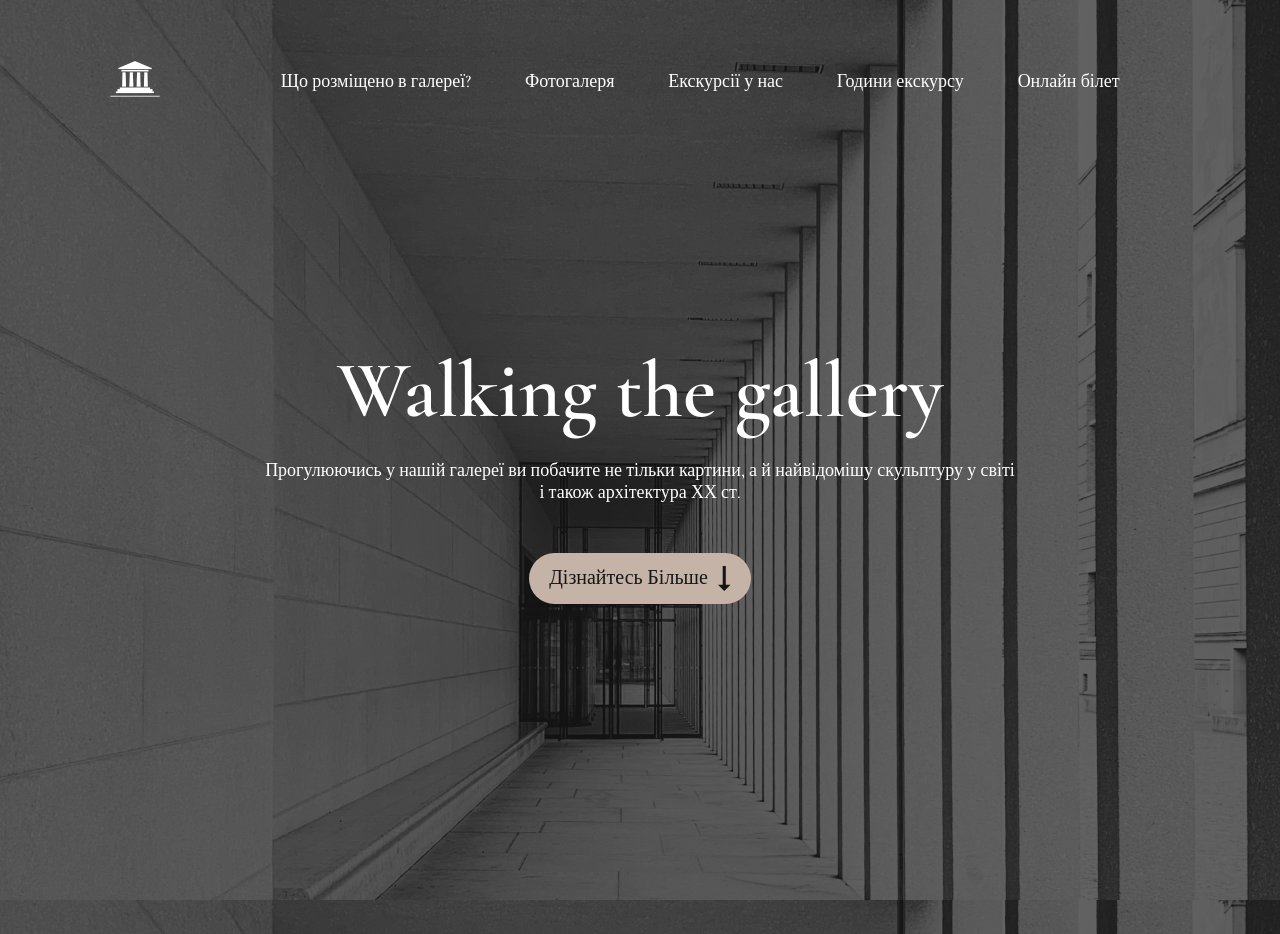
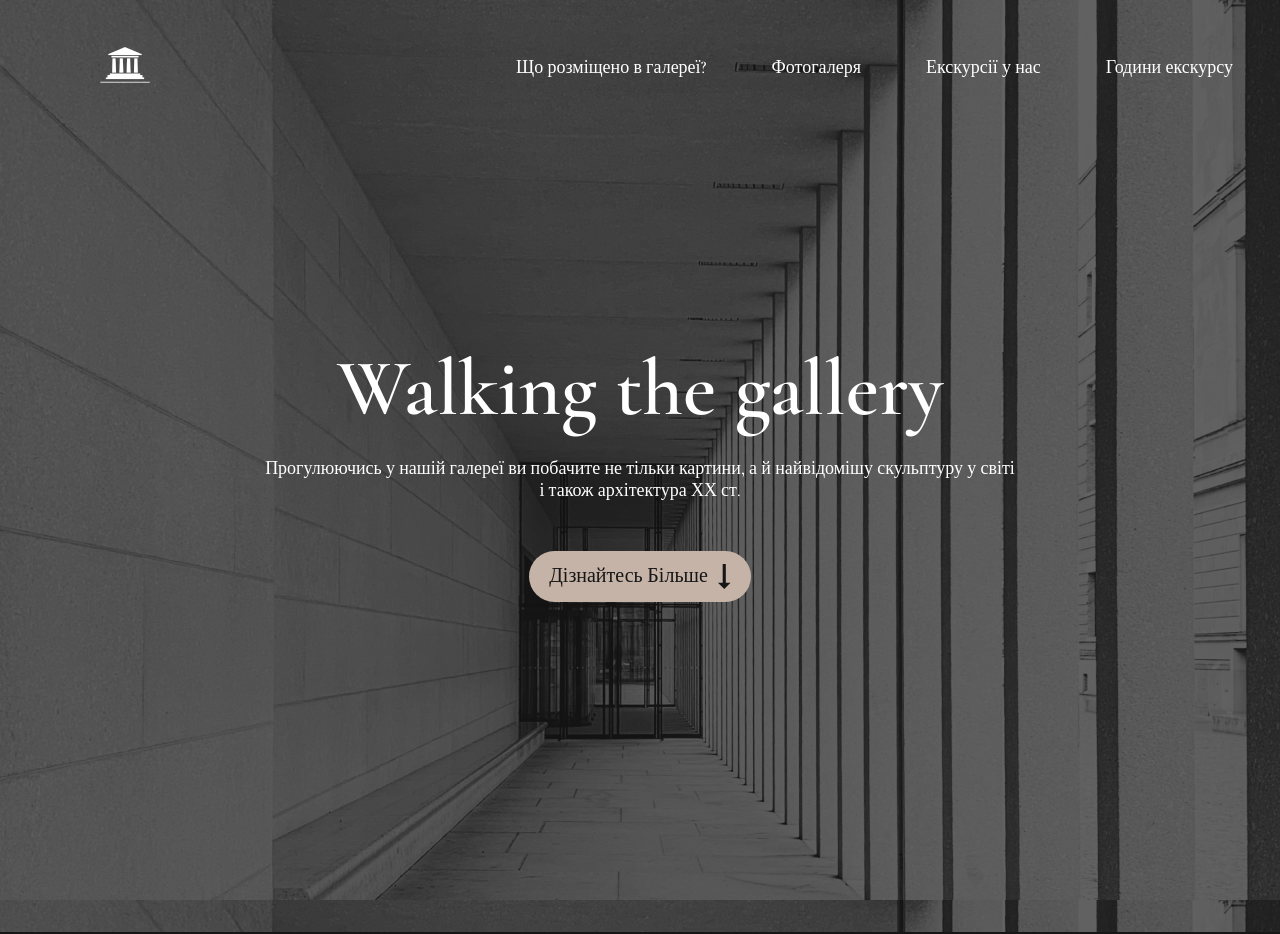
Before and after one commit to ToriaTae/Gallery, a plain HTML site: page index.html in a window 1280 px wide. Shown: the top 934 px of the page. Drawn offline with nearby package versions, Linux system fonts and the light colour scheme.

Commit message:
Add files via upload

```diff
--- a/index.html
+++ b/index.html
@@ -13,19 +13,18 @@
 <body>
     <div class="header">
             <div class="container">
-                <div class="header-line">
+                <header>
                     <div class="header-logo">
                         <img src="logo.png" alt="">
                     </div>
-
-                    <div class="nav">
-                        <a class="nav-item" href="#Gallery">Що розміщено в галереї?</a>
-                        <a class="nav-item" href="#Photogallery">Фотогалеря</a>
-                        <a class="nav-item" href="#Excursion">Екскурсії у нас</a>
-                        <a class="nav-item" href="#Hour">Години екскурсу</a>
-                        <a class="nav-item" href="#Online">Онлайн білет</a>
-                    </div>
-                </div>
+                    <ul>
+                        <li> <a class="nav-item" href="#Gallery">Що розміщено в галереї?</a></li>
+                        <li> <a class="nav-item" href="#Photogallery">Фотогалеря</a></li>
+                        <li>  <a class="nav-item" href="#Excursion">Екскурсії у нас</a></li>
+                        <li> <a class="nav-item" href="#Hour">Години екскурсу</a></li>
+                        <li>  <a class="nav-item" href="#Online">Онлайн білет</a></li>
+                    </ul>
+                </header>
 
                 <div class="header-down">
 
@@ -672,5 +671,7 @@
         </div>
 
         <script src="script.js"></script>
+
+
 </body>
 </html>
--- a/script.js
+++ b/script.js
@@ -56,3 +56,8 @@ if (done) {
         modal.classList.toggle('_active');
     });
 }
+
+window.addEventListener("scroll", function() {
+    var header = document.querySelector("header");
+    header.classList.toggle("sticky", window.scrollY)
+})
--- a/style.css
+++ b/style.css
@@ -18,11 +18,11 @@ body {
 .container {
     margin: 0px 50px;
     margin-bottom: 330px;
+    padding-top: 100px;
 }
 
 .header {
     background-image: url(bg2.png);
-
 }
 
 .header-line {
@@ -31,6 +31,47 @@ body {
     align-items: center;
     justify-content: space-around;
 }
+
+header {
+    position: fixed;
+    top: 0;
+    left: 0;
+    width: 1350px;
+    display: flex;
+    justify-content: space-between;
+    align-items: center;
+    transition: 0.6s;
+    padding: 40px 100px;
+    z-index:1000 ;
+}
+
+header.sticky {
+    padding: 5px 100px;
+    background: #C6B3A7;
+}
+
+header ul {
+    position: relative;
+    display: flex;
+    justify-content: center;
+    align-items: center;
+}
+
+header ul li {
+    position: relative;
+    list-style: none;
+}
+
+header ul li a {
+    position: relative;
+    margin: 0 15px;
+    text-decoration: none;
+    color: #442D1E;
+    font-weight: 500px;
+    transition: 0.6s;
+}
+
+
 
 .nav-item{
     color: #fff;
```
